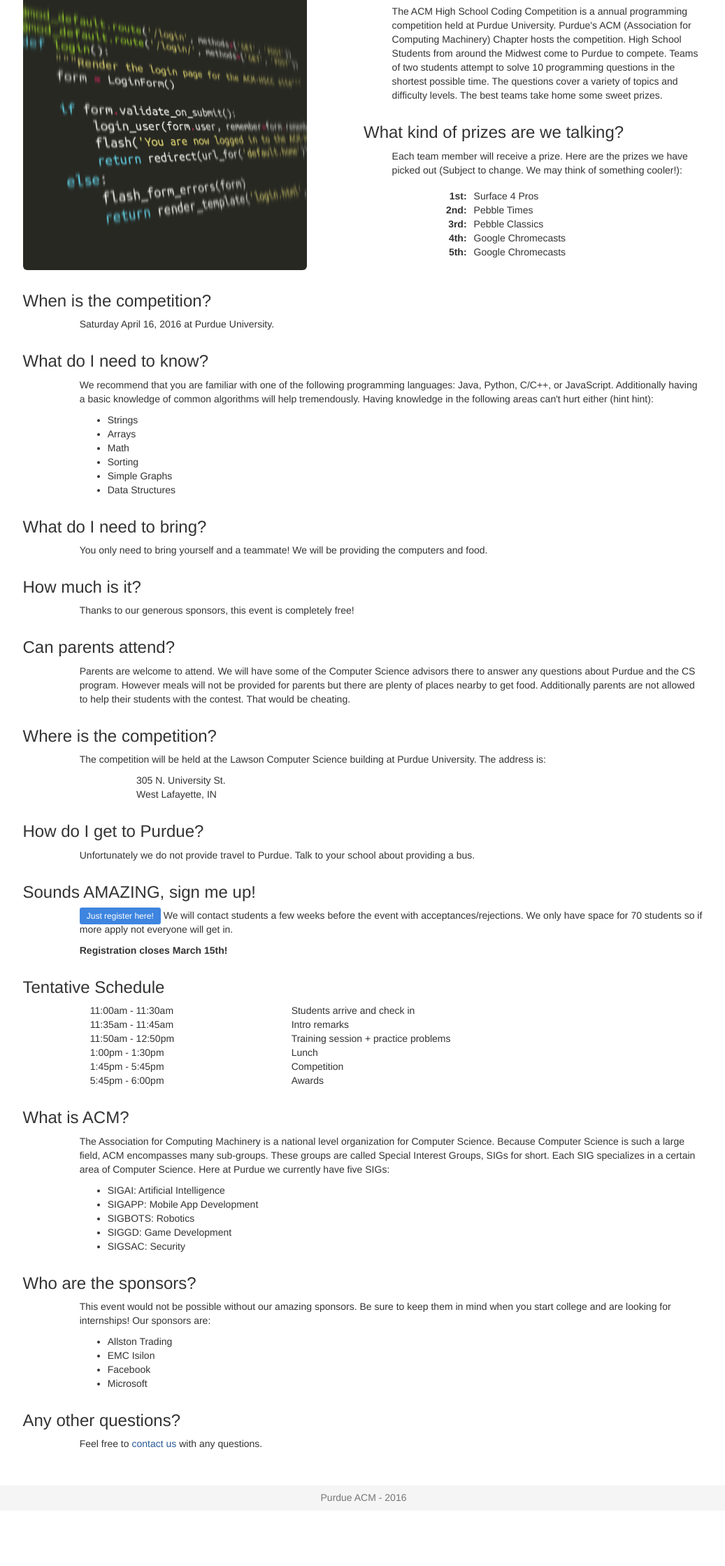
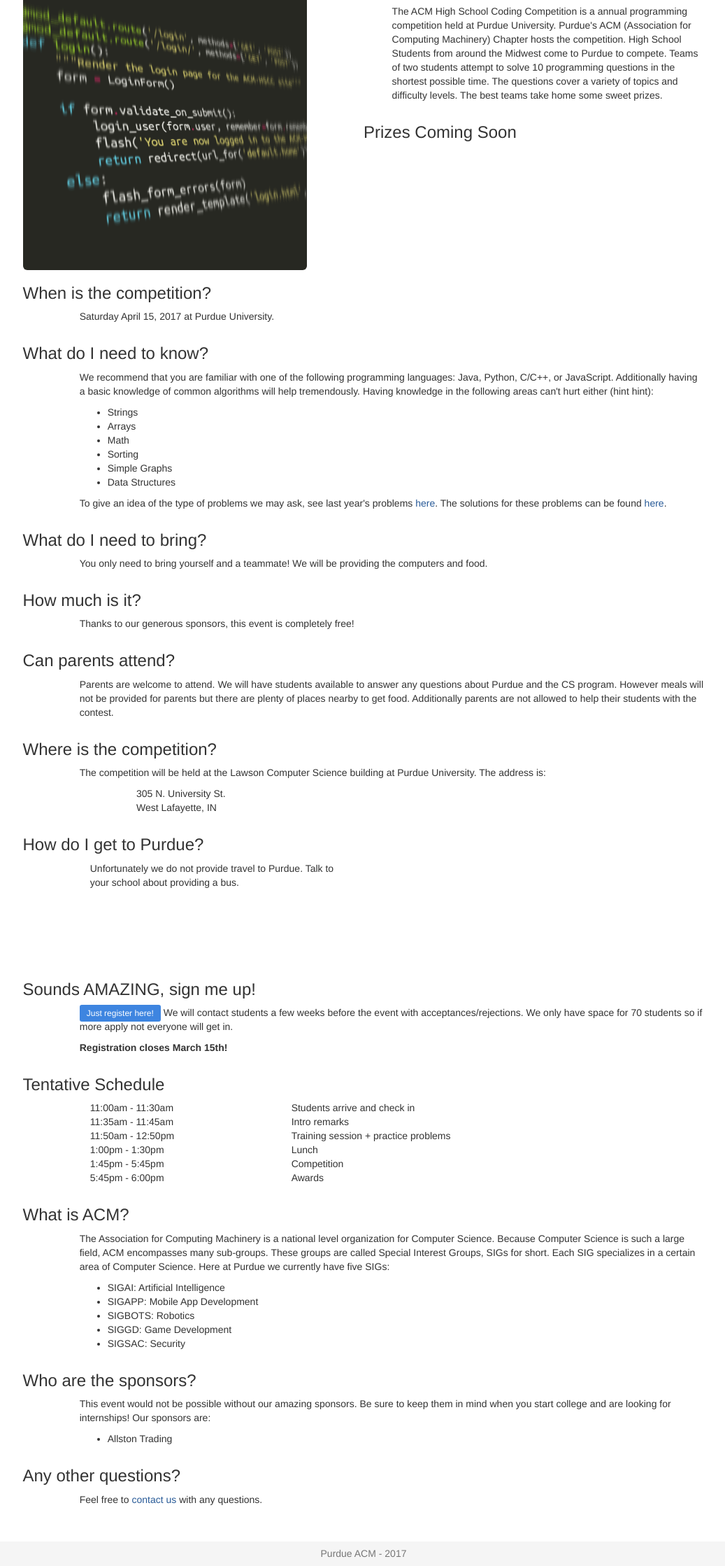
Before and after one commit to oggnik/acm-hscc, a Python web app: template hscc/templates/index.html in a window 1280 px wide. Shown: the part 286-2524 px from the top of the page at 70% size, without its empty margins (120-1157 px from the left). Before the commit the page ends 2432 px from the top, so only its background shows below. Run offline with Jinja, Linux system fonts and the light colour scheme; the template is opened without the code that fills it, so the values that code supplies are empty; grey boxes are pictures that could not be loaded.

Commit message:
2017 Information

```diff
--- a/hscc/templates/index.html
+++ b/hscc/templates/index.html
@@ -26,7 +26,7 @@
                             <p class="col-md-offset-1">The ACM High School Coding Competition is a annual programming competition held at Purdue University.  Purdue's ACM (Association for Computing Machinery) Chapter hosts the competition.  High School Students from around the Midwest come to Purdue to compete.  Teams of two students attempt to solve 10 programming questions in the shortest possible time.  The questions cover a variety of topics and difficulty levels.  The best teams take home some sweet prizes.</p>
                         </div>
                         <!-- Prizes -->
-                        <div class="row question">
+                        <!--<div class="row question">
                             <h3>What kind of prizes are we talking?</h3>
                             <p class="col-md-offset-1">
                             Each team member will receive a prize. Here are the prizes we have picked out (Subject to change. We may think of something cooler!):
@@ -43,13 +43,16 @@
                                     <dd>Google Chromecasts</dd>
                                 </dl>
                             </p>
+                        </div>-->
+                        <div class="row question">
+                            <h3>Prizes Coming Soon</h3>
                         </div>
                     </div>
                 </div>
                 <!-- When is it? -->
                 <div class="row question">
                     <h3>When is the competition?</h3>
-                    <p class="col-md-offset-1">Saturday April 16, 2016 at Purdue University.</p>
+                    <p class="col-md-offset-1">Saturday April 15, 2017 at Purdue University.</p>
                 </div>
                 <!-- What do I need to know? -->
                 <div class="row question">
@@ -63,6 +66,9 @@
                             <li>Simple Graphs</li>
                             <li>Data Structures</li>
                         </ul>
+                    </p>
+                    <p class="col-md-offset-1">
+                        To give an idea of the type of problems we may ask, see last year's problems <a href="{{ url_for('static', filename='other/2016_Problems.pdf') }}">here</a>.  The solutions for these problems can be found <a href="https://github.com/gorel/hscc2016">here</a>.
                     </p>
                 </div>
                 <!-- What do I need to bring? -->
@@ -78,7 +84,7 @@
                 <!-- Parents -->
                 <div class="row question">
                     <h3>Can parents attend?</h3>
-                    <p class="col-md-offset-1">Parents are welcome to attend.  We will have some of the Computer Science advisors there to answer any questions about Purdue and the CS program.  However meals will not be provided for parents but there are plenty of places nearby to get food.  Additionally parents are not allowed to help their students with the contest.  That would be cheating.</p>
+                    <p class="col-md-offset-1">Parents are welcome to attend.  We will have students available to answer any questions about Purdue and the CS program.  However meals will not be provided for parents but there are plenty of places nearby to get food.  Additionally parents are not allowed to help their students with the contest.</p>
                 </div>
                 <!-- Where is it -->
                 <div class="row question">
@@ -89,7 +95,8 @@
                 <!-- Travel -->
                 <div class="row question">
                     <h3>How do I get to Purdue?</h3>
-                    <p class="col-md-offset-1">Unfortunately we do not provide travel to Purdue.  Talk to your school about providing a bus.</p>
+                    <p class="col-md-offset-1 col-md-5">Unfortunately we do not provide travel to Purdue.  Talk to your school about providing a bus.</p>
+                    <iframe src="https://www.google.com/maps/embed?pb=!1m18!1m12!1m3!1d3037.146832662449!2d-86.91916044970094!3d40.42774746279323!2m3!1f0!2f0!3f0!3m2!1i1024!2i768!4f13.1!3m3!1m2!1s0x8812e2b38f414285%3A0x32bebf50f0d5a064!2sLawson+(Richard+and+Patricia)+Computer+Science+Building%2C+N+University+St%2C+West+Lafayette%2C+IN+47907!5e0!3m2!1sen!2sus!4v1487292921372" class="col-md-5" frameborder="0" style="border:0" allowfullscreen></iframe>
                 </div>
                 <!-- Register -->
                 <div class="row question">
@@ -130,9 +137,6 @@
                     <p class="col-md-offset-1">This event would not be possible without our amazing sponsors.  Be sure to keep them in mind when you start college and are looking for internships!  Our sponsors are:
                         <ul class="col-md-offset-1">
                             <li>Allston Trading</li>
-                            <li>EMC Isilon</li>
-                            <li>Facebook</li>
-                            <li>Microsoft</li>
                         </ul>
                     </p>
                 </div>
--- a/hscc/templates/partials/_footer.html
+++ b/hscc/templates/partials/_footer.html
@@ -1,5 +1,5 @@
 <div class="footer">
     <div class="footer_text row">
-        <h5 class="text-muted">Purdue ACM - 2016</h5>
+        <h5 class="text-muted">Purdue ACM - 2017</h5>
     </div>
 </div>
```
Also changed, not shown: 1 other file.
